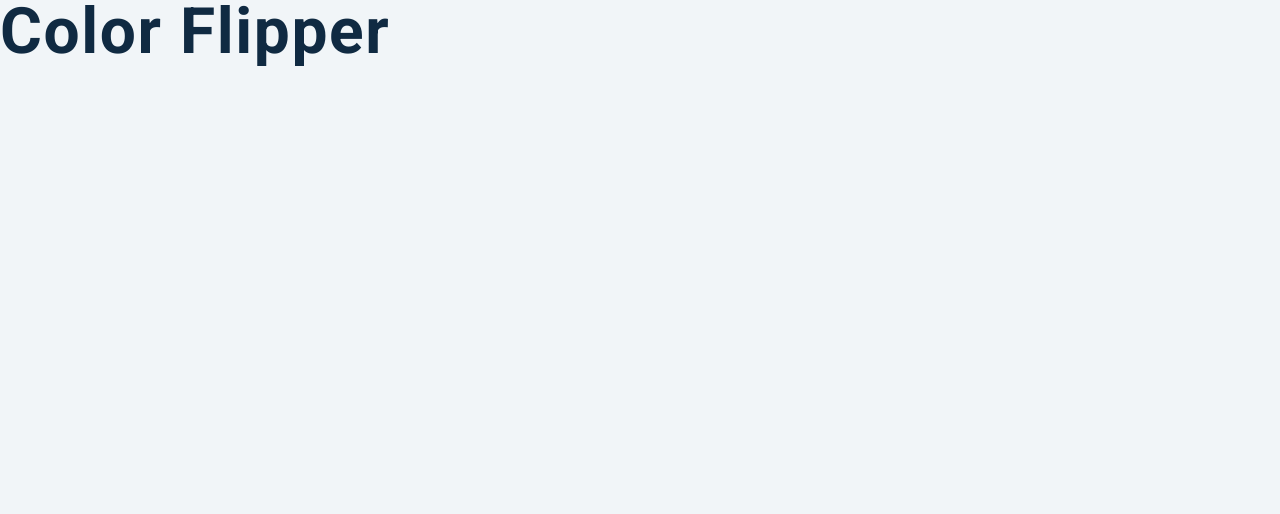
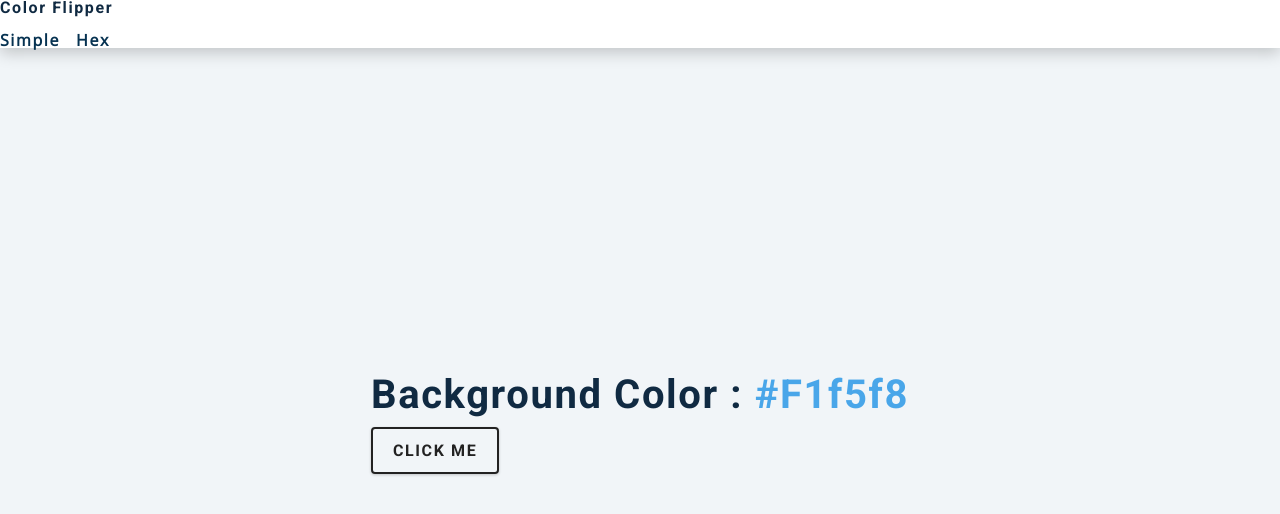
Before and after one commit to djvic1476/colorflipper, a plain HTML site: page Color Flipper Setup/index.html in a window 1280 px wide. Drawn offline with nearby package versions, Linux system fonts and the light colour scheme.

Commit message:
i finizhed the assignment

```diff
--- a/Color Flipper Setup/app.js
+++ b/Color Flipper Setup/app.js
@@ -1,3 +1,15 @@
 const colors = ["green", "red", "rgba(133,122,200)", "#f15025"];
 const btn = document.getElementById("btn");
 const color = document.querySelector(".color");
+
+btn.addEventListener('click', function(){
+//getrandom number between 0-3
+const randomNumber = getRandomNumber();
+    console.log(randomNumber);
+    document.body.style.backgroundColor = colors[randomNumber];
+    color.textContent = colors[randomNumber];
+});
+
+function getRandomNumber() {
+    return Math.floor(Math.random()*colors.length);
+}
--- a/Color Flipper Setup/index.html
+++ b/Color Flipper Setup/index.html
@@ -9,7 +9,27 @@
     <link rel="stylesheet" href="styles.css" />
   </head>
   <body>
-    <h1>color flipper</h1>
+    <nav>
+     <div class="nac-cener">
+        <h4>color flipper</h4>
+         <ul class="nav-links">
+           <li>
+            <a href="index.html">simple</a>
+           </li>
+            <li>
+            <a href="hex.html">hex</a>
+           </li>
+         </ul>
+     </div>
+      </nav>
+        <main>
+            <div clas="container">
+                <h2>background color : <span class="color">
+                    #f1f5f8
+                    </span></h2>
+                <button class="btn btn-hero" id="btn">click me</button>
+            </div>
+        </main>
     <!-- javascript -->
     <script src="app.js"></script>
   </body>
```
Also changed, not shown: Color Flipper Setup/hex.js (+8 -6 lines).
